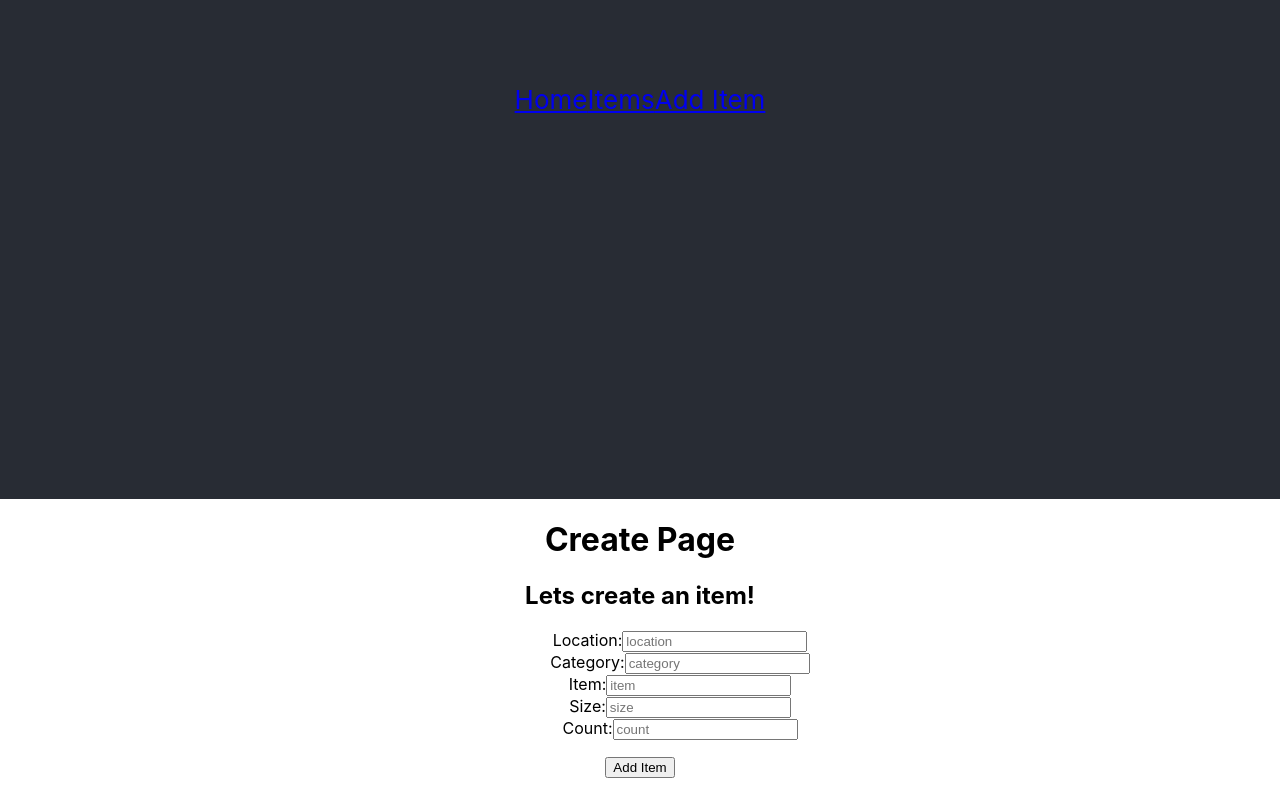
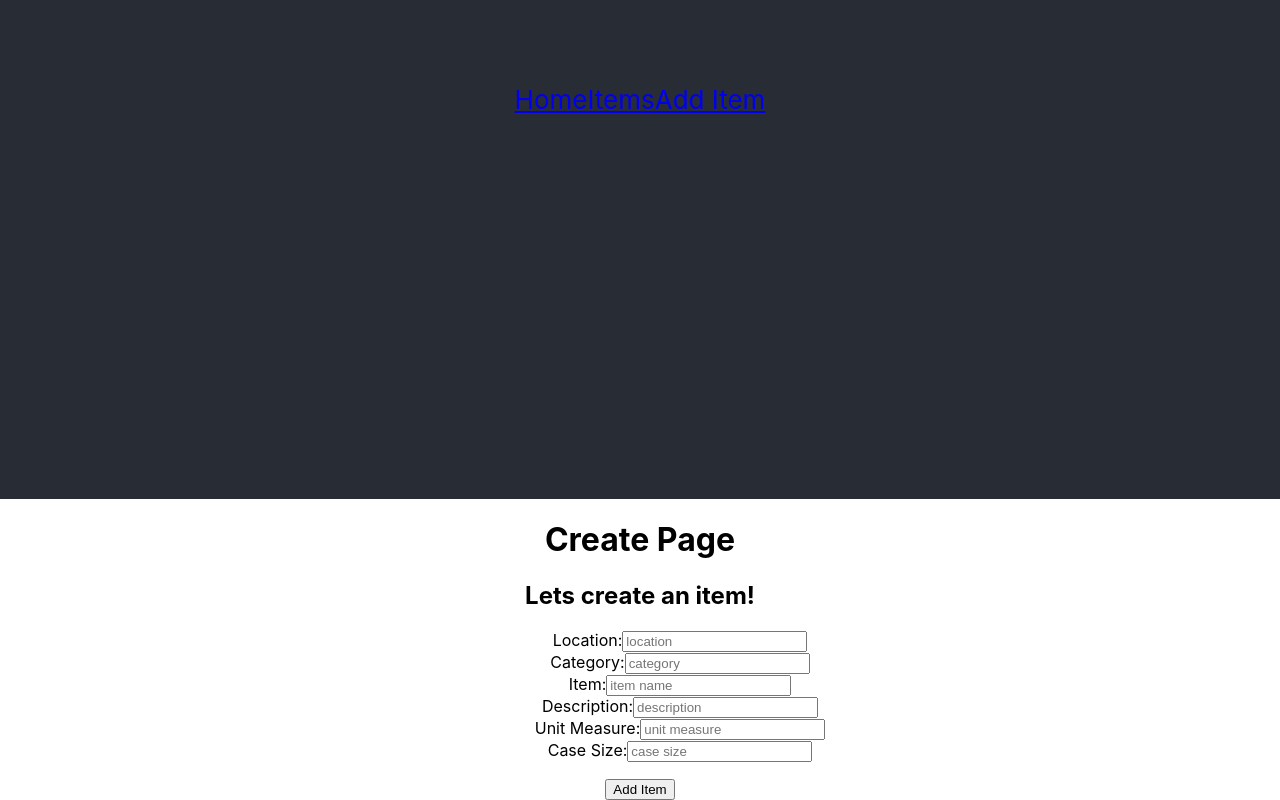
Before and after one commit to Job85/inventory-app, a React (Create React App) app: page /new in a window 1280 px wide. Shown: the part 301-1101 px from the top of the page. Before the commit the page ends 1079 px from the top, so only its background shows below. Built offline with nearby package versions, Linux system fonts and the light colour scheme.

Commit message:
updated form to match db model

```diff
--- a/src/pages/ItemForm.js
+++ b/src/pages/ItemForm.js
@@ -30,28 +30,37 @@ const ItemForm = (props) => {
                         <ul>
                             <label id='item'>Item:</label>
                             <input type='text'
-                                defaultValue={props.newItem.item}
+                                defaultValue={props.newItem.item_name}
                                 onChange={props.handleChange}
-                                name={'item'}
-                                placeholder={'item'}
+                                name={'item_name'}
+                                placeholder={'item name'}
                                 className='label-form' />
                         </ul>
                         <ul>
-                            <label id='size'>Size:</label>
+                            <label id='size'>Description:</label>
                             <input type='text'
-                                defaultValue={props.newItem.size}
+                                defaultValue={props.newItem.description}
                                 onChange={props.handleChange}
-                                name={'size'}
-                                placeholder={'size'}
+                                name={'description'}
+                                placeholder={'description'}
                                 className='label-form' />
                         </ul>
                         <ul>
-                            <label id='count'>Count:</label>
+                            <label id='count'>Unit Measure:</label>
                             <input type='text'
-                                defaultValue={props.newItem.count}
+                                defaultValue={props.newItem.unit_measure}
                                 onChange={props.handleChange}
-                                name={'count'}
-                                placeholder={'count'}
+                                name={'unit_measure'}
+                                placeholder={'unit measure'}
+                                className='label-form' />
+                        </ul>
+                        <ul>
+                            <label id='count'>Case Size:</label>
+                            <input type='text'
+                                defaultValue={props.newItem.case_size}
+                                onChange={props.handleChange}
+                                name={'case_size'}
+                                placeholder={'case size'}
                                 className='label-form' />
                         </ul>
                     </ul>
```
